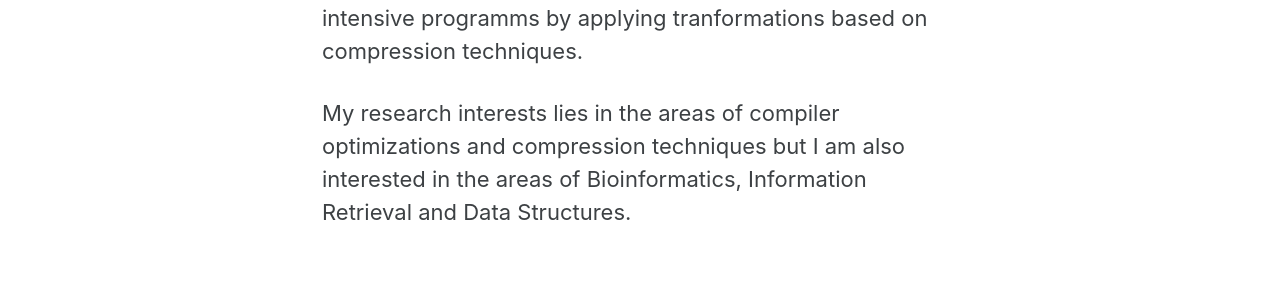
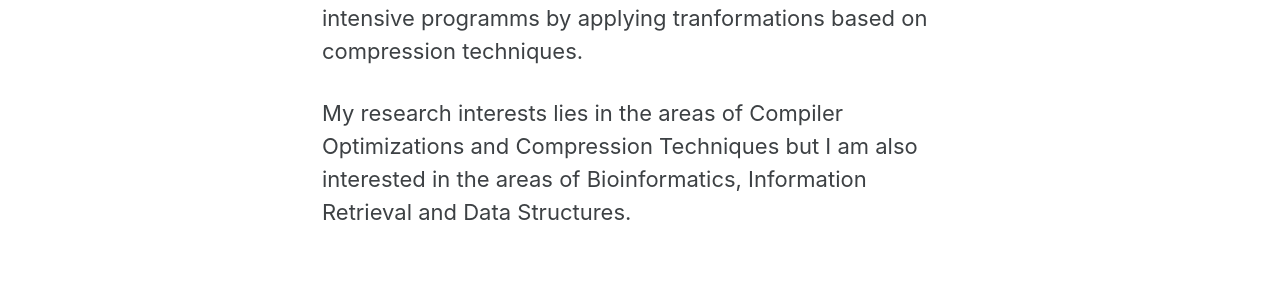
Before and after one commit to fotiskoun/fotiskoun.github.io, a Jekyll site: the page built from index.html, in a window 1280 px wide and 1114 px high. Shown: the part 592-886 px from the top of the window. Built offline with Jekyll 4.4.1, drawn with Linux system fonts in a browser that asks for light colours; cached includes are drawn as plain includes; the list of posts is cut into pages by our own code.

```diff
--- a/_layouts/home.html
+++ b/_layouts/home.html
@@ -18,7 +18,7 @@ layout: archive
   that optimizes data-intensive programms by applying tranformations based on compression techniques.
 </p>
 <p>
-  My research interests lies in the areas of compiler optimizations and compression techniques but I am also interested in the areas
+  My research interests lies in the areas of Compiler Optimizations and Compression Techniques but I am also interested in the areas
   of Bioinformatics, Information Retrieval and Data Structures.
 </p>
 
```
